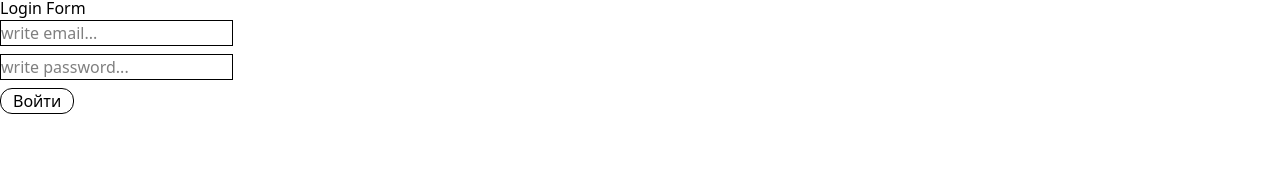
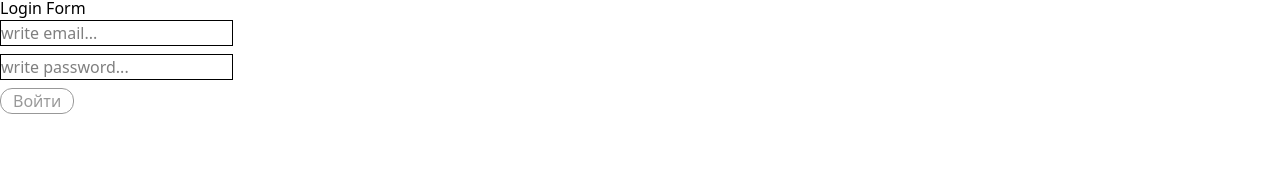
Before and after one commit to MisheelCoding/vue-compos, a Vue app: page /login-form in a window 1280 px wide. Shown: the part 110-288 px from the top of the page. Built offline with nearby package versions, Linux system fonts and the light colour scheme.

Commit message:
feat: disable submit button if form is invalid

```diff
--- a/src/views/login/LoginForm.vue
+++ b/src/views/login/LoginForm.vue
@@ -23,13 +23,19 @@
         v-model="password"
       />
       <span v-if="errors.password" class="text-red-500 font-n">{{ errors.password }}</span>
-      <button class="border rounded-xl px-3" type="submit">Войти</button>
+      <button
+        :disabled="!isFormValid"
+        class="border rounded-xl px-3 disabled:opacity-40"
+        type="submit"
+      >
+        Войти
+      </button>
     </form>
   </div>
 </template>
 
 <script setup>
-import { reactive, ref, watch } from "vue";
+import { computed, reactive, ref, watch } from "vue";
 
 const email = ref("");
 const password = ref("");
@@ -60,11 +66,17 @@ function submitForm() {
     errors.password = "пароль неверный";
     hasError = true;
   }
-
   if (hasError) return;
+  setTimeout(() => {
+    alert("Авторизация успешно");
+  }, 500);
 }
 const isEmailValid = (val) => /^[^\s@]+@[^\s@]+\.[^\s@]+$/.test(val) && val.length > 5;
 const isPasswordValid = (val) => val.length >= 8;
+
+const isFormValid = computed(() => {
+  return isEmailValid(email.value) && isPasswordValid(password.value);
+});
 
 watch(email, (newVal) => {
   if (errors.email && isEmailValid(newVal)) {
```
